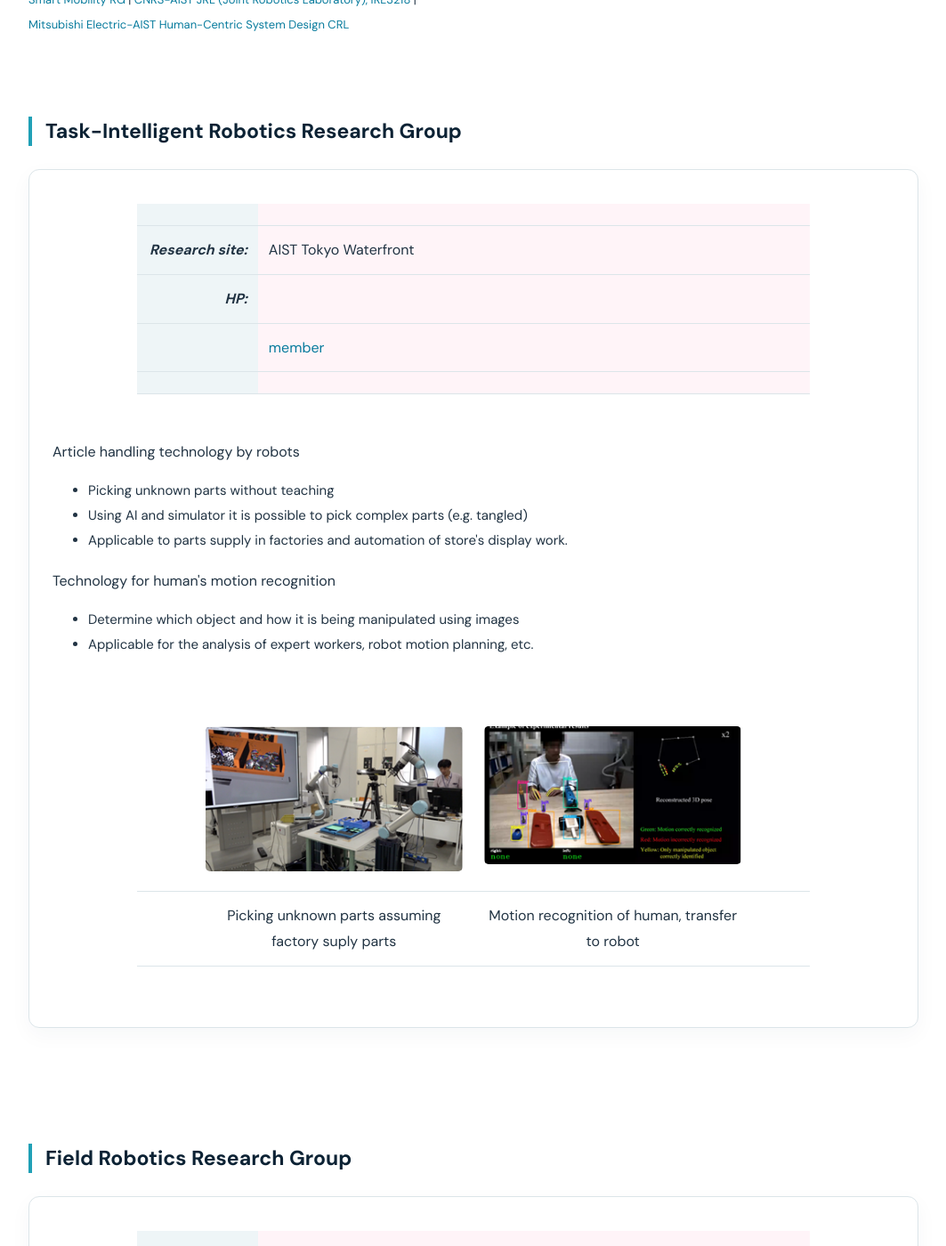
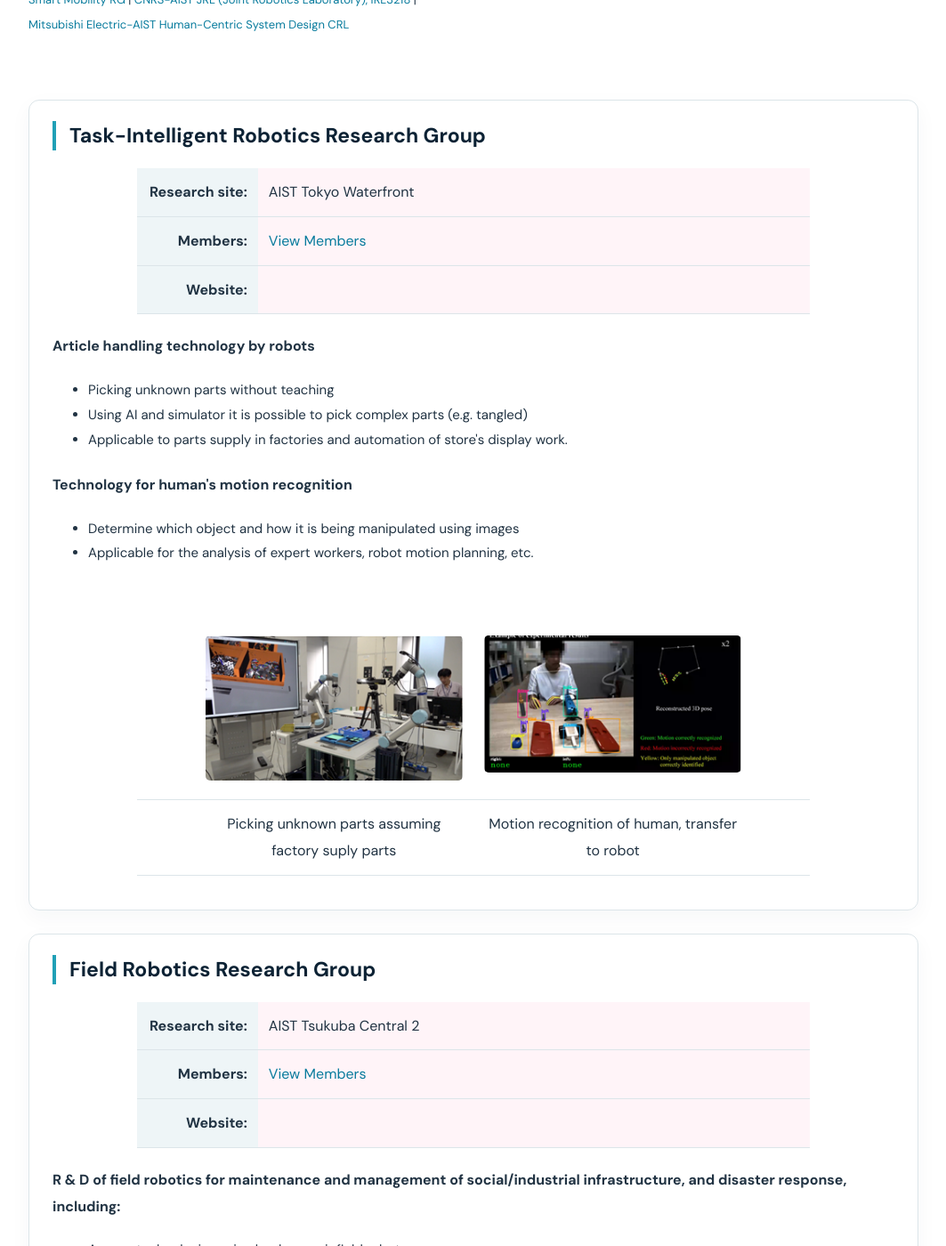
Before and after one commit to isri-aist/isri-aist.github.io, a Jekyll site: the page built from en/groups/index.md, in a window 1280 px wide and 1400 px high, scrolled down 532 px. Shown: the whole window at 89% size, without its empty margins (108-1171 px from the left). Built offline with Jekyll 4.4.1, drawn with Linux system fonts in a browser that asks for light colours; some of the changed text lies outside the part shown.

Commit message:
Update index.md

```diff
--- a/en/groups/index.md
+++ b/en/groups/index.md
@@ -12,46 +12,35 @@ permalink: /en/groups/
 <a href="#smrg" target="_self">Smart Mobility RG</a> | <a href="#jrl" target="_self">CNRS-AIST JRL (Joint Robotics Laboratory), IRL3218</a> | <br/>
 <a href="#mahsdc" target="_self">Mitsubishi Electric-AIST Human-Centric System Design CRL</a> </font></p>
 <br/>
+
+
+<div class="group_container">
 <h2><a id="tirrg" name="tirrg"></a>Task-Intelligent Robotics Research Group </h2>
-<div class="group_container">
-<table bgcolor="#fff4f8" border="0" cellpadding="2" cellspacing="0" width="100%">
-<tbody>
-<tr>
-<th align="left" height="2" valign="top" width="250"></th>
-<td align="left" height="2" valign="top"></td>
-<td align="left" height="2" valign="top" width="2"></td>
-</tr>
-<tr>
-<th align="right" style="text-align : right;" valign="top" width="18%"><i>Research site:</i></th>
-<td align="left" valign="top">AIST Tokyo Waterfront</td>
-<td align="left" valign="top" width="2"> </td>
-</tr>
-<tr>
-<th align="right" style="text-align : right;" valign="top"><i>HP:</i></th>
-<td align="left" valign="top"></td>
-<td align="left" valign="top" width="2"> </td>
-</tr>
-<tr>
-<th align="right" style="text-align : right;" valign="top"> </th>
-<td align="left" valign="top"><a href="{{ '/en/member/#tirrg' | relative_url }}" target="_self">member</a></td>
-<td align="left" valign="top"> </td>
-</tr>
-<tr>
-<th align="left" height="2" valign="top"></th>
-<td align="left" height="2" valign="top"></td>
-<td align="left" height="2" valign="top" width="2"></td>
-</tr>
-</tbody>
-</table>
-<br/>
-<font class="group_subheading">Article handling technology by robots</font>
+       <table border="0" width="100%" cellspacing="0" cellpadding="2" bgcolor="#fff4f8">
+          <tbody>
+            <tr>
+              <th align="right" valign="top" width="18%" style="text-align : right;">Research site:</th>
+              <td valign="top" align="left">AIST Tokyo Waterfront</td>
+            </tr>
+            <tr>
+              <th align="right" valign="top" style="text-align : right;">Members:</th>
+              <td valign="top" align="left"><a href="{{ '/en/member/#tirrg' | relative_url }}" target="_self">View Members</a></td>
+            </tr>
+            <tr>
+              <th align="right" valign="top" style="text-align : right;">Website:</th>
+              <td valign="top" align="left"></td>
+            </tr>
+          </tbody>
+        </table>
+
+<h4>Article handling technology by robots</h4>
 <ul>
 <li class="group_li">Picking unknown parts without teaching</li>
 <li class="group_li">Using AI and simulator it is possible to pick complex parts (e.g. tangled)</li>
 <li class="group_li">Applicable to parts supply in factories and automation of store's display
           work.</li>
 </ul>
-<font class="group_subheading">Technology for human's motion recognition</font>
+<h4>Technology for human's motion recognition</h4>
 <ul>
 <li class="group_li">Determine which object and how it is being manipulated using images</li>
 <li class="group_li">Applicable for the analysis of expert workers, robot motion planning, etc.</li>
@@ -73,52 +62,40 @@ permalink: /en/groups/
 </tr>
 </tbody>
 </table>
-<br/>
-</div>
-<br/>
-<br/>
+</div></div>
+
+
+<div class="group_container">
 <h2><a id="frrg" name="frrg"></a>Field Robotics Research Group</h2>
-<div class="group_container">
-<table bgcolor="#fff4f8" border="0" cellpadding="2" cellspacing="0" width="100%">
-<tbody>
-<tr>
-<th align="right" height="2" style="text-align : right;" valign="top" width="250"></th>
-<td align="left" height="2" valign="top"></td>
-<td align="left" height="2" valign="top" width="2"></td>
-</tr>
-<tr>
-<th align="right" style="text-align : right;" valign="top" width="18%"><i>Research site:</i></th>
-<td align="left" valign="top">AIST Tsukuba Central 2</td>
-<td align="left" valign="top" width="2"></td>
-</tr>
-<tr>
-<th align="right" style="text-align : right;" valign="top"><i>HP:</i></th>
-<td align="left" valign="top"></td>
-<td align="left" valign="top" width="2"></td>
-</tr>
-<tr>
-<th align="right" style="text-align : right;" valign="top"> </th>
-<td align="left" valign="top"><a href="{{ '/en/member/#frrg' | relative_url }}" target="_self">member</a></td>
-<td align="left" valign="top"> </td>
-</tr>
-<tr>
-<th align="right" height="2" style="text-align : right;" valign="top"></th>
-<td align="left" height="2" valign="top"></td>
-<td align="left" height="2" valign="top" width="2"></td>
-</tr>
-</tbody>
-</table>
-<br/>
-<font class="group_subheading">R &amp; D of field robotics for maintenance and management of social/industrial
-        infrastructure, and disaster response, including:</font>
+ <table border="0" width="100%" cellspacing="0" cellpadding="2" bgcolor="#fff4f8">
+          <tbody>
+            <tr>
+              <th align="right" valign="top" width="18%" style="text-align : right;">Research site:</th>
+              <td valign="top" align="left">AIST Tsukuba Central 2</td>
+            </tr>
+            <tr>
+              <th align="right" valign="top" style="text-align : right;">Members:</th>
+              <td valign="top" align="left"><a href="{{ '/en/member/#frrg' | relative_url }}" target="_self">View Members</a></td>
+            </tr>
+            <tr>
+              <th align="right" valign="top" style="text-align : right;">Website:</th>
+              <td valign="top" align="left"></td>
+            </tr>
+          </tbody>
+        </table>
+
+
+
+<h4>R &amp; D of field robotics for maintenance and management of social/industrial
+        infrastructure, and disaster response, including:</h4>
 <ul>
 <li class="group_li">Access technologies using land-sea-air field robots</li>
 <li class="group_li">Ultra-compact hydraulic actuators to improve workability and motion performance
           of field robots</li>
 <li class="group_li">Intelligent field robot technologies using Edge AI and Cloud AI</li>
 </ul>
-<font class="group_subheading">R &amp; D of safety evaluation standards for unmanned aircraft, including:
-        </font>
+<h4>R &amp; D of safety evaluation standards for unmanned aircraft, including:
+</h4>
 <ul>
 <li class="group_li">Aircraft technical standards and control technical standards</li>
 </ul>
@@ -132,43 +109,36 @@ permalink: /en/groups/
 </tr>
 </tbody>
 </table>
-<br/>
-<br/>
+
 </div>
-<h2><a id="trrg" name="trrg"></a>Trustworthy Robotics Research Group</h2>
+</div>
+
+
+
+
 <div class="group_container">
-<table bgcolor="#fff4f8" border="0" cellpadding="2" cellspacing="0" width="100%">
-<tbody>
-<tr>
-<th align="right" height="2" style="text-align : right;" valign="top" width="250"></th>
-<td align="left" height="2" valign="top"></td>
-<td align="left" height="2" valign="top" width="2"></td>
-</tr>
-<tr>
-<th align="right" style="text-align : right;" valign="top" width="18%"><i>Research site:</i></th>
-<td align="left" valign="top">AIST Tsukuba Central 2</td>
-<td align="left" valign="top" width="2"></td>
-</tr>
-<tr>
-<th align="right" style="text-align : right;" valign="top"><i>HP:</i></th>
-<td align="left" valign="top">-</td>
-<td align="left" valign="top" width="2"></td>
-</tr>
-<tr>
-<th align="right" style="text-align : right;" valign="top"> </th>
-<td align="left" valign="top"><a href="{{ '/en/member/#trrg' | relative_url }}" target="_self">member</a></td>
-<td align="left" valign="top"> </td>
-</tr>
-<tr>
-<th align="right" height="2" style="text-align : right;" valign="top"></th>
-<td align="left" height="2" valign="top"></td>
-<td align="left" height="2" valign="top" width="2"></td>
-</tr>
-</tbody>
-</table>
-<br/>
-<font class="group_subheading">R&amp;D, standardization for safety of service robots, industrial robots,
-        and their testing methods</font>
+          <h2><a id="trrg" name="trrg"></a>Trustworthy Robotics Research Group</h2>
+ <table border="0" width="100%" cellspacing="0" cellpadding="2" bgcolor="#fff4f8">
+          <tbody>
+            <tr>
+              <th align="right" valign="top" width="18%" style="text-align : right;">Research site:</th>
+              <td valign="top" align="left">AIST Tsukuba Central 2</td>
+            </tr>
+            <tr>
+              <th align="right" valign="top" style="text-align : right;">Members:</th>
+              <td valign="top" align="left"><a href="{{ '/en/member/#trrg' | relative_url }}" target="_self">View Members</a></td>
+            </tr>
+            <tr>
+              <th align="right" valign="top" style="text-align : right;">Website:</th>
+              <td valign="top" align="left"></td>
+            </tr>
+          </tbody>
+        </table>
+
+
+
+<h4>R&amp;D, standardization for safety of service robots, industrial robots,
+        and their testing methods</h4>
 <ul>
 <li class="group_li">Safety and effectiveness standards and testing methods for nursing care
           robots (AMED Project to Promote the Development and Introduction of Robotic
@@ -178,8 +148,8 @@ permalink: /en/groups/
 <li class="group_li">Evaluation and testing technologies for optical safety sensors, a flexible
           robot-exterior sensor, and human detection sensors </li>
 </ul>
-<font class="group_subheading">R&amp;D, standardization for safety and reliability of AI-based robots
-        </font>
+<h4>R&amp;D, standardization for safety and reliability of AI-based robots
+        </h4>
 <ul>
 <li class="group_li">AI quality and reliability standards to ensure robot safety </li>
 <li class="group_li">Safety evaluation platform for AI-equipped robots </li>
@@ -218,42 +188,32 @@ permalink: /en/groups/
 </tr>
 </tbody>
 </table>
-<br/>
-<br/>
+
 </div>
-<br/>
+
+
+
+
+<div class="group_container">
 <h2><a id="smrg" name="smrg"></a>Smart Mobility Research Group</h2>
-<div class="group_container">
-<table bgcolor="#fff4f8" border="0" cellpadding="2" cellspacing="0" width="100%">
-<tbody>
-<tr>
-<th align="left" height="2" valign="top" width="250"></th>
-<td align="left" height="2" valign="top"></td>
-<td align="left" height="2" valign="top" width="2"></td>
-</tr>
-<tr>
-<th align="right" style="text-align : right;" valign="top" width="18%"><i>Research site:</i></th>
-<td align="left" valign="top">AIST Tsukuba Central 2</td>
-<td align="left" valign="top" width="2"> </td>
-</tr>
-<tr>
-<th align="right" style="text-align : right;" valign="top"><i>HP:</i></th>
-<td align="left" valign="top">-</td>
-<td align="left" valign="top" width="2"> </td>
-</tr>
-<tr>
-<th align="right" style="text-align : right;" valign="top"> </th>
-<td align="left" valign="top"><a href="{{ '/en/member/#smrg' | relative_url }}" target="_self">member</a></td>
-<td align="left" valign="top"> </td>
-</tr>
-<tr>
-<th align="left" height="2" valign="top"></th>
-<td align="left" height="2" valign="top"></td>
-<td align="left" height="2" valign="top" width="2"></td>
-</tr>
-</tbody>
-</table>
-<br/>
+
+<table border="0" width="100%" cellspacing="0" cellpadding="2" bgcolor="#fff4f8">
+          <tbody>
+            <tr>
+              <th align="right" valign="top" width="18%" style="text-align : right;">Research site:</th>
+              <td valign="top" align="left">AIST Tsukuba Central 2</td>
+            </tr>
+            <tr>
+              <th align="right" valign="top" style="text-align : right;">Members:</th>
+              <td valign="top" align="left"><a href="{{ '/en/member/#smrg' | relative_url }}" target="_self">View Members</a></td>
+            </tr>
+            <tr>
+              <th align="right" valign="top" style="text-align : right;">Website:</th>
+              <td valign="top" align="left"></td>
+            </tr>
+          </tbody>
+        </table>
+
 <div class="group_p">The Smart Mobility Research Team is developing intelligent technologies
         for personal mobility that coexist with pedestrians and operate in shared
         spaces, in order to ensure short-distance transportation means for the
@@ -263,7 +223,7 @@ permalink: /en/groups/
         self-localization, environmental perception, and path planning, utilizing
         sensing technologies and machine learning.</div>
 <br/>
-<font class="group_subheading">SLAM/Mapping and Localization</font>
+<h4>SLAM/Mapping and Localization</h4>
 <ul>
 <li>Novel method for high-precision, real-time LiDAR mapping</li>
 <li>3D interactive SLAM system that improves mapping accuracy with minimal
@@ -274,47 +234,39 @@ permalink: /en/groups/
 <li>4D Attention: A gaze-based mapping technique for dynamic scenes</li>
 <li>C*: Robust monocular visual localization using prebuilt 3D maps </li>
 </ul>
-<font class="group_subheading">Navigation and Mobility</font>
+<h4>Navigation and Mobility</h4>
 <ul>
 <li>A new method and dataset for pedestrian detection in walking spaces</li>
 <li>SeqSLAM++ for robust self-localization and navigation in outdoor environments</li>
 </ul>
-<br/>
+
 </div>
-<br/>
+
+
+
+
+<div class="group_container">
 <h2><a id="jrl" name="jrl"></a>CNRS-AIST JRL (Joint Robotics Laboratory), IRL3218</h2>
-<div class="group_container">
-<table bgcolor="#fff4f8" border="0" cellpadding="2" cellspacing="0" width="100%">
-<tbody>
-<tr>
-<th align="left" height="2" valign="top" width="250"></th>
-<td align="left" height="2" valign="top"></td>
-<td align="left" height="2" valign="top" width="2"></td>
-</tr>
-<tr>
-<th align="right" style="text-align : right;" valign="top" width="18%"><i>Research site:</i></th>
-<td align="left" valign="top">AIST Tsukuba Headquarters and Information Technology Collaborative Research
+<table border="0" width="100%" cellspacing="0" cellpadding="2" bgcolor="#fff4f8">
+          <tbody>
+            <tr>
+              <th align="right" valign="top" width="18%" style="text-align : right;">Research site:</th>
+              <td valign="top" align="left">AIST Tsukuba Headquarters and Information Technology Collaborative Research
               Center</td>
-<td align="left" valign="top" width="2"> </td>
-</tr>
-<tr>
-<th align="right" style="text-align : right;" valign="top"><i>HP:</i></th>
-<td align="left" valign="top"><a href="https://jrl.cnrs.fr/en/" target="_blank">https://jrl.cnrs.fr/en/</a></td>
-<td align="left" valign="top" width="2"> </td>
-</tr>
-<tr>
-<th align="right" style="text-align : right;" valign="top"> </th>
-<td align="left" valign="top"><a href="{{ '/en/member/#jrl' | relative_url }}" target="_self">member</a></td>
-<td align="left" valign="top"> </td>
-</tr>
-<tr>
-<th align="left" height="2" valign="top"></th>
-<td align="left" height="2" valign="top"></td>
-<td align="left" height="2" valign="top" width="2"></td>
-</tr>
-</tbody>
-</table>
-<br/>
+            </tr>
+            <tr>
+              <th align="right" valign="top" style="text-align : right;">Members:</th>
+              <td valign="top" align="left"><a href="{{ '/en/member/#jrl' | relative_url }}" target="_self">View Members</a></td>
+            </tr>
+            <tr>
+              <th align="right" valign="top" style="text-align : right;">Website:</th>
+              <td valign="top" align="left"></td>
+            </tr>
+          </tbody>
+        </table>
+
+
+
 <div class="group_p">The CNRS-AIST Joint Robotics Laboratory (JRL) is an international collaborative
         research organization established by the National Institute of Advanced
         Industrial Science and Technology (AIST) of Japan and the French National
@@ -327,7 +279,7 @@ permalink: /en/groups/
         the European Union. JRL is officially recognized as an International Research
         Laboratory (IRL) by both AIST and CNRS. </div>
 <br/>
-<font class="group_subheading">Behavior Generation and Autonomy Based on Intelligence and Learning</font><br/>
+<h4>Behavior Generation and Autonomy Based on Intelligence and Learning</h4>
 <ul>
 <li><b>Ant’noid</b>: A memory-efficient spatial navigation method for humanoid robots</li>
 <li>Development of a robot foundation model for real-world robotic behavior
@@ -339,7 +291,7 @@ permalink: /en/groups/
 <li><b>Z</b>: Enhancing robot exploration via large-scale learning models for 3D learning,
           high-level object recognition, and visual servoing </li>
 </ul>
-<font class="group_subheading">Advanced Technologies for Robot Control, Motion Generation, and Embodiment</font><br/>
+<h4>Advanced Technologies for Robot Control, Motion Generation, and Embodiment</h4>
 <ul>
 <li><b>CALL</b>: A robot control method for dynamic object handover, integrating human
           biomechanics and visual perception</li>
@@ -352,43 +304,28 @@ permalink: /en/groups/
 <li><b>Friends</b>: Collaborative research on humanoid robots for aircraft manufacturing
           </li>
 </ul>
-<br/>
 </div>
-<br/>
-<br/>
+<div class="group_container">
 <h2><a id="mahsdc" name="mahsdc"></a>Mitsubishi Electric-AIST Human-Centric System Design Cooperative Research
       Laboratory</h2>
-<div class="group_container">
-<table bgcolor="#fff4f8" border="0" cellpadding="2" cellspacing="0" width="100%">
-<tbody>
-<tr>
-<th align="left" height="2" valign="top" width="250"></th>
-<td align="left" height="2" valign="top"></td>
-<td align="left" height="2" valign="top" width="2"></td>
-</tr>
-<tr>
-<th align="right" style="text-align : right;" valign="top" width="18%"><i>Research site:</i></th>
-<td align="left" valign="top">AIST Tokyo Waterfront</td>
-<td align="left" valign="top" width="2"> </td>
-</tr>
-<tr>
-<th align="right" style="text-align : right;" valign="top"><i>HP:</i></th>
-<td align="left" valign="top">-</td>
-<td align="left" valign="top" width="2"> </td>
-</tr>
-<tr>
-<th align="right" style="text-align : right;" valign="top"> </th>
-<td align="left" valign="top"><a href="{{ '/en/member/#mahsdc' | relative_url }}" target="_self">member</a></td>
-<td align="left" valign="top"> </td>
-</tr>
-<tr>
-<th align="left" height="2" valign="top"></th>
-<td align="left" height="2" valign="top"></td>
-<td align="left" height="2" valign="top" width="2"></td>
-</tr>
-</tbody>
-</table>
-<br/>
+<table border="0" width="100%" cellspacing="0" cellpadding="2" bgcolor="#fff4f8">
+          <tbody>
+            <tr>
+              <th align="right" valign="top" width="18%" style="text-align : right;">Research site:</th>
+              <td valign="top" align="left">AIST Tokyo Waterfront</td>
+            </tr>
+            <tr>
+              <th align="right" valign="top" style="text-align : right;">Members:</th>
+              <td valign="top" align="left"><a href="{{ '/en/member/#mahsdc' | relative_url }}" target="_self">View Members</a></td>
+            </tr>
+            <tr>
+              <th align="right" valign="top" style="text-align : right;">Website:</th>
+              <td valign="top" align="left"></td>
+            </tr>
+          </tbody>
+        </table>
+
+
 <div class="group_p">As a countermeasure for the declining working-age population due to the
         falling birthrate and aging population, all industrial sectors, including
         manufacturing, are required to improve the Quality of Working (QoW) and
```
